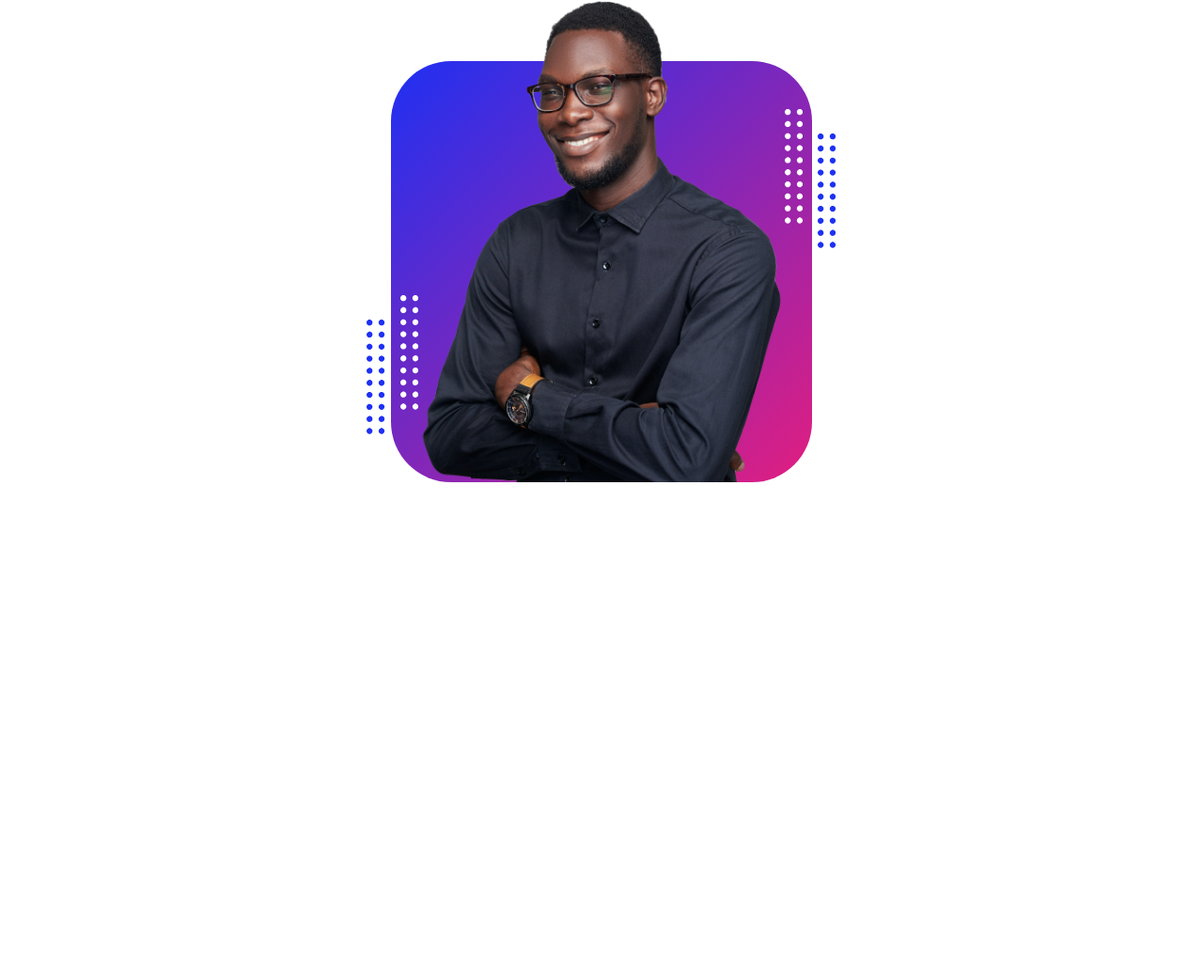
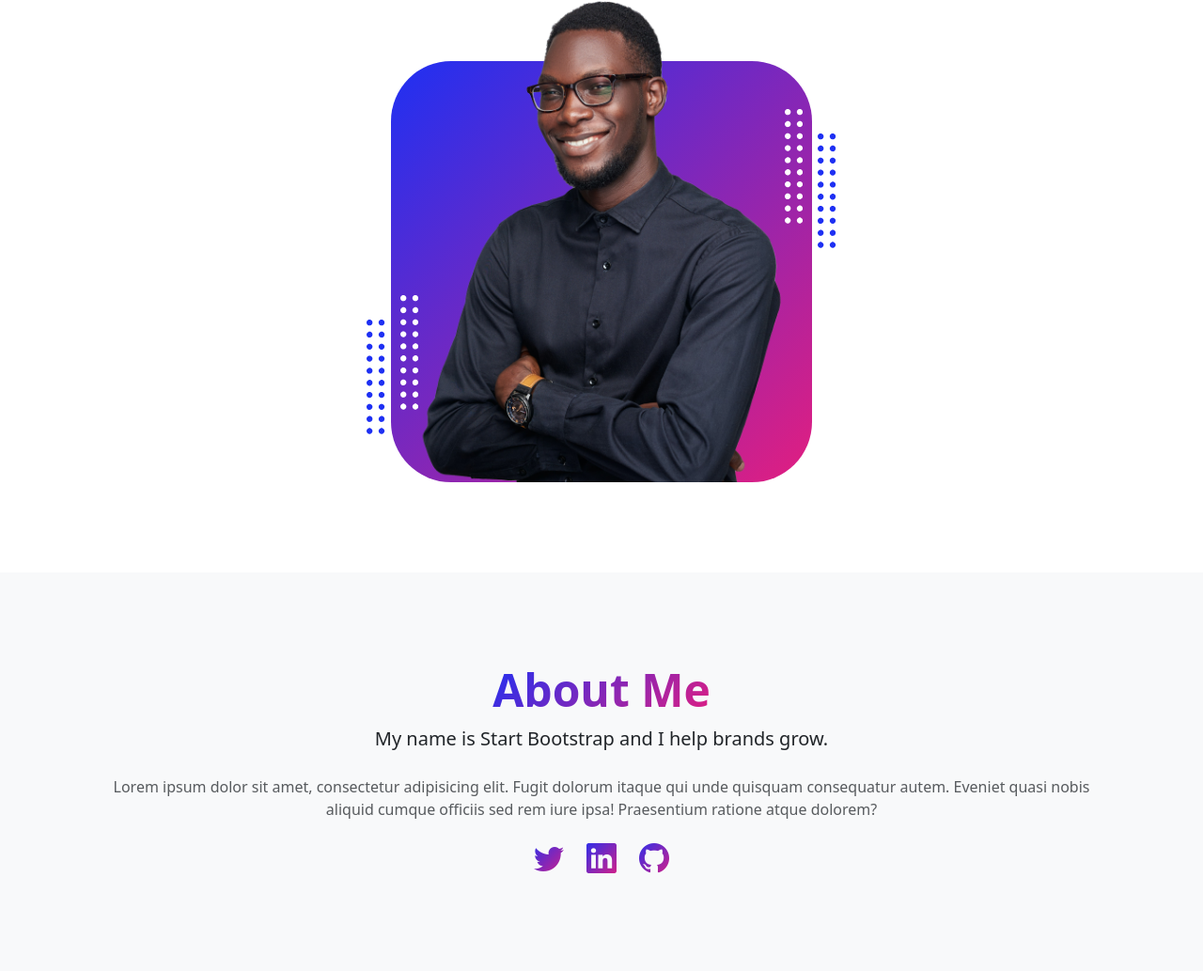
Before and after one commit to Bharat-Dua/Theme-preview, a plain HTML site: page index.html in a window 1280 px wide. Shown: the part 462-1495 px from the top of the page at 94% size. Before the commit the page ends 1071 px from the top, so only its background shows below. Drawn offline with nearby package versions, Linux system fonts and the light colour scheme.

Commit message:
added the BS icon library cdn link and main section of app

```diff
--- a/index.html
+++ b/index.html
@@ -9,6 +9,15 @@
       href="https://cdn.jsdelivr.net/npm/bootstrap@5.3.3/dist/css/bootstrap.min.css"
       rel="stylesheet"
     />
+    <!-- bootstrap icons -->
+    <link
+      rel="stylesheet"
+      href="https://cdn.jsdelivr.net/npm/bootstrap-icons@1.11.3/font/bootstrap-icons.css"
+      integrity="sha384-tViUnnbYAV00FLIhhi3v/dWt3Jxw4gZQcNoSCxCIFNJVCx7/D55/wXsrNIRANwdD"
+      crossorigin="anonymous"
+    />
+    <!-- fav icon -->
+    <link rel="shortcut icon" href="favicon.ico" type="image/x-icon" />
     <link rel="stylesheet" href="style.css" />
   </head>
   <body class="d-flex flex-column h-100">
@@ -424,8 +433,43 @@
       </div>
     </header>
     <!-- About -->
+    <main>
+      <section class="bg-light py-5">
+        <div class="container px-5">
+          <div class="row justify-content-center">
+            <div class="col-xxl-8">
+              <div class="text-center my-5">
+                <h2 class="display-5 fw-bolder">
+                  <span class="d-inline text-gradient">About Me</span>
+                </h2>
+                <p class="lead fw-light mb-4">
+                  My name is Start Bootstrap and I help brands grow.
+                </p>
+                <p class="text-muted">
+                  Lorem ipsum dolor sit amet, consectetur adipisicing elit.
+                  Fugit dolorum itaque qui unde quisquam consequatur autem.
+                  Eveniet quasi nobis aliquid cumque officiis sed rem iure ipsa!
+                  Praesentium ratione atque dolorem?
+                </p>
+                <div class="d-flex justify-content-center gap-4 fs-2">
+                  <a class="text-gradient" href="#!"
+                    ><i class="bi bi-twitter"></i
+                  ></a>
+                  <a class="text-gradient" href="#!"
+                    ><i class="bi bi-linkedin"></i
+                  ></a>
+                  <a class="text-gradient" href="#!"
+                    ><i class="bi bi-github"></i
+                  ></a>
+                </div>
+              </div>
+            </div>
+          </div>
+        </div>
+      </section>
+    </main>
+    <!-- footer -->
 
-    <!-- footer -->
     <!-- Latest compiled JavaScript -->
     <script src="https://cdn.jsdelivr.net/npm/bootstrap@5.3.3/dist/js/bootstrap.bundle.min.js"></script>
   </body>
```
